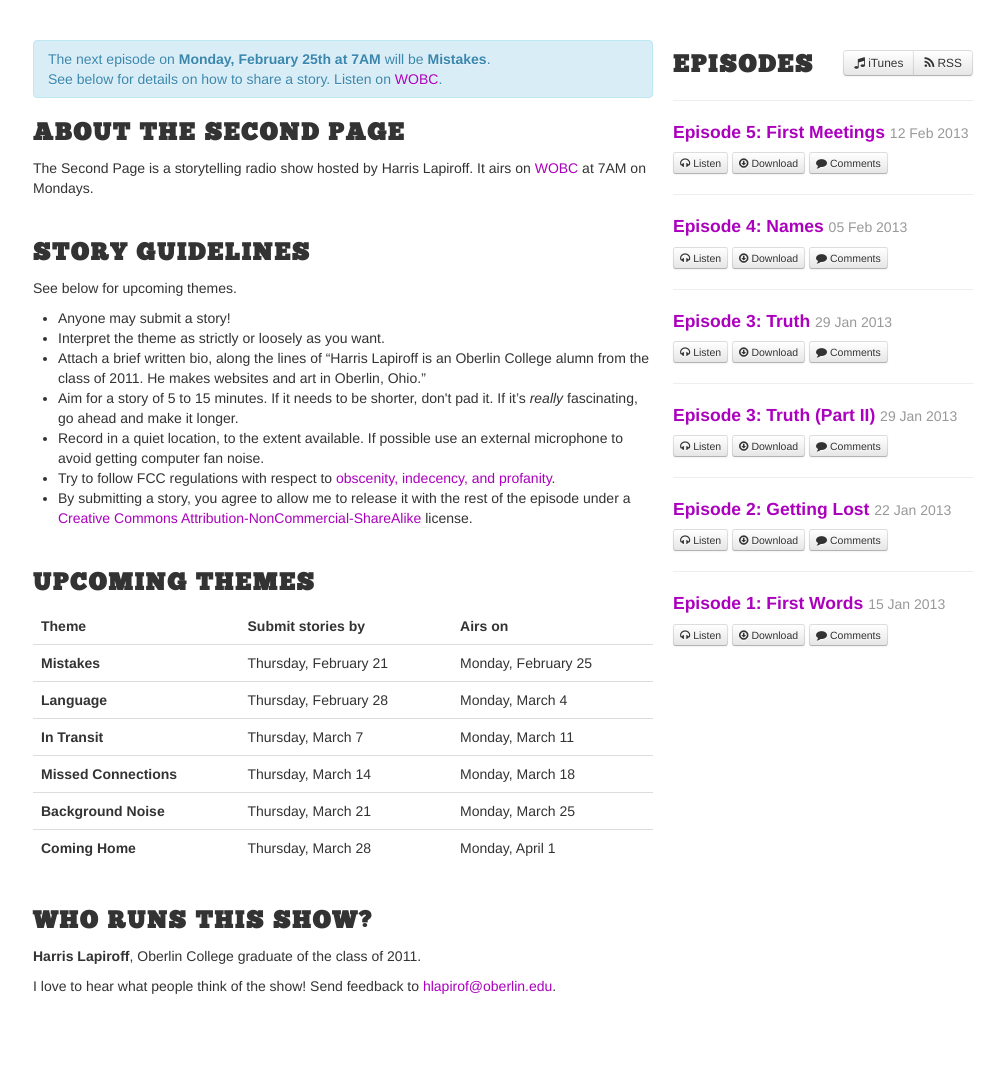
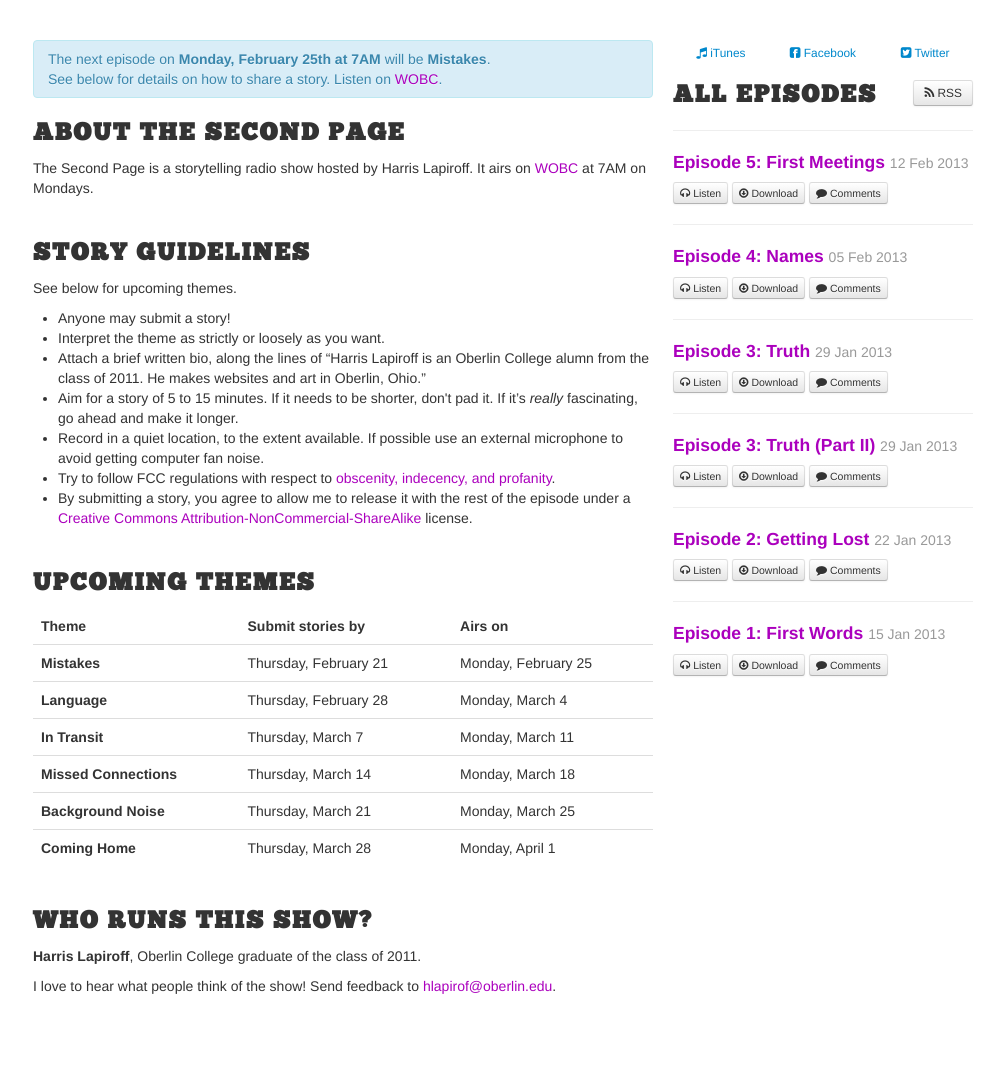
Before and after one commit to secondpage/secondpage, a Jekyll site: the page built from index.html, in a window 1280 px wide. Shown: the part 390-1466 px from the top of the page, without its empty margins (137-1141 px from the left). Built offline with Jekyll 4.4.1, drawn with Linux system fonts in a browser that asks for light colours; the list of posts is cut into pages by our own code.

Commit message:
Added tiny social media icons.

```diff
--- a/_layouts/two-col.html
+++ b/_layouts/two-col.html
@@ -8,11 +8,13 @@ layout: default
 	</div>
 	<div class="span4">
 		<div class="margin-trailer">
-			<div class="btn-group pull-right">
-				<a href="https://itunes.apple.com/us/podcast/the-second-page/id597315172?mt=2" class="btn btn-small"><i class="icon-music"></i> iTunes</a>
-				<a href="{{ site.baseurl }}/podcast.xml" class="btn btn-small"><i class="icon-rss"></i> RSS</a>
-			</div>
-			<h2>Episodes</h2>
+			<a class="btn btn-small btn-link span4" href="https://itunes.apple.com/us/podcast/the-second-page/id597315172?mt=2"><i class="icon-music"></i> iTunes</a>
+			<a class="btn btn-small btn-link span4" href="http://facebook.com/secondpagestories"><i class="icon-facebook-sign"></i> Facebook</a>
+			<a class="btn btn-small btn-link span4" href="http://twitter.com/thesecondpage"><i class="icon-twitter-sign"></i> Twitter</a>
+		</div>
+		<div class="margin-trailer">
+			<a href="{{ site.baseurl }}/podcast.xml" class="btn btn-small pull-right"><i class="icon-rss"></i> RSS</a>
+			<h2>All Episodes</h2>
 			{% for episode in site.categories.episodes %}
 				<hr />
 				<h4><a href="{{ site.baseurl }}{{ episode.url }}">Episode {{ episode.episode_number }}: {{ episode.title }}</a> <small>{{ episode.date | date_to_string }}</small></h4>
```
